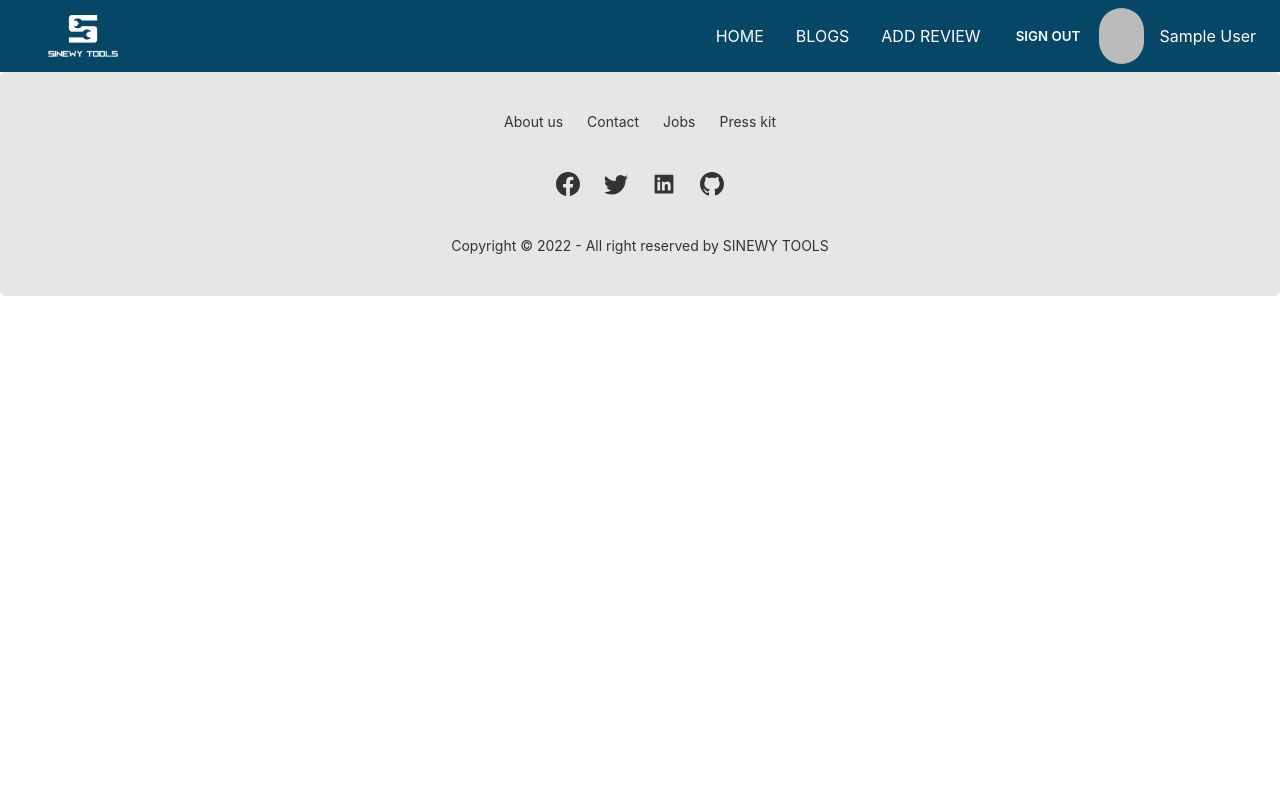
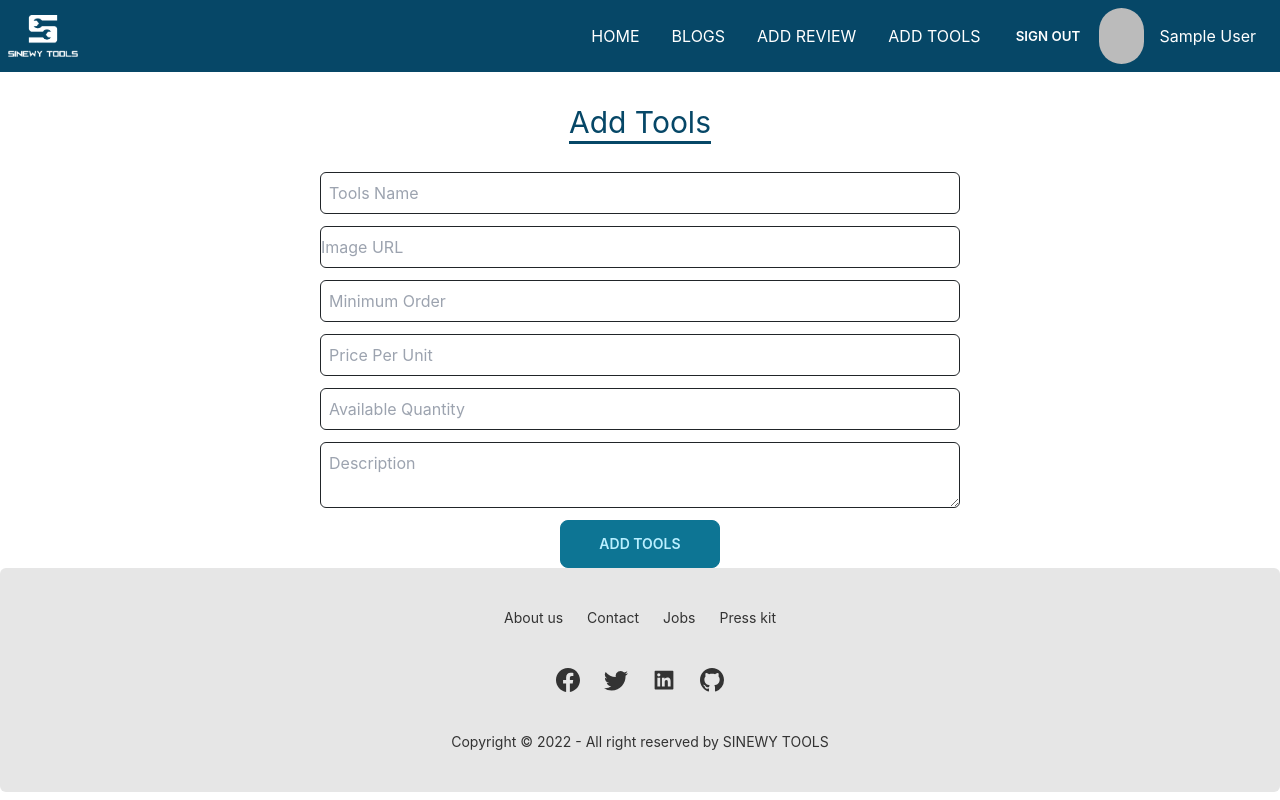
Before and after one commit to Mahabub09/getcracking-gears-a12, a React (Create React App) app: page /addTools in a window 1280 px wide. Built offline with nearby package versions, Linux system fonts and the light colour scheme; no server answers; sample sign-in values are in the browser's storage.

Commit message:
product added

```diff
--- a/src/App.js
+++ b/src/App.js
@@ -3,6 +3,7 @@ import { Route, Routes } from 'react-router-dom';
 import './App.css';
 import RequireAuth from './Components/RequireAuth/RequiureAuth';
 import AddReview from './Pages/AddReview/AddReview';
+import AddTools from './Pages/AddTools/AddTools';
 import Blogs from './Pages/Blogs/Blogs';
 import Footer from './Pages/Footer/Footer';
 import Home from './Pages/Home/Home';
@@ -20,6 +21,7 @@ function App() {
         <Route path='/home' element={<Home></Home>}></Route>
         <Route path='/tool/:toolId' element={<RequireAuth><Purchase></Purchase></RequireAuth>}></Route>
         <Route path='/addReview' element={<RequireAuth><AddReview></AddReview></RequireAuth>}></Route>
+        <Route path='/addTools' element={<RequireAuth><AddTools></AddTools></RequireAuth>}></Route>
         <Route path='/blogs' element={<Blogs></Blogs>}></Route>
         <Route path='/login' element={<Login></Login>}></Route>
         <Route path='/register' element={<Register></Register>}></Route>
--- a/src/Components/Tools/Tools.js
+++ b/src/Components/Tools/Tools.js
@@ -59,7 +59,7 @@ const Tools = () => {
             <Bounce top>
                 <div className='grid lg:grid-cols-3 md:grid-cols-1 gap-4'>
                     {
-                        tools.slice(0, 6).map(tool => <Tool
+                        tools.map(tool => <Tool
                             key={tool._id}
                             tool={tool}
                         >
--- /dev/null
+++ b/src/Pages/AddTools/AddTools.js
@@ -0,0 +1,41 @@
+import React from 'react';
+import { useForm } from "react-hook-form";
+
+const AddTools = () => {
+    const { register, handleSubmit } = useForm();
+    const onSubmit = data => {
+        console.log(data);
+        const url = `http://localhost:5000/tool`;
+        fetch(url, {
+            method: 'POST',
+            headers: {
+                'content-type': 'application/json'
+            },
+            body: JSON.stringify(data)
+        })
+            .then(res => res.json())
+            .then(result => {
+                console.log(result);
+            })
+    };
+
+
+    return (
+        <div>
+            <h1 className='text-3xl text-neutral text-center my-8 underline underline-offset-8'>Add Tools </h1>
+            <form className='flex flex-col w-50 mx-auto   space-y-3' onSubmit={handleSubmit(onSubmit)}>
+                <input className='border border-dark p-2 rounded' placeholder='Tools Name' {...register("name", { required: true, maxLength: 20 })} />
+                <input placeholder='Image URL' className='border border-dark py-2 rounded' {...register("img")} />
+
+                <input className='border border-dark p-2 rounded' placeholder='Minimum Order' type="number" {...register("min_order",)} />
+                <input className='border border-dark p-2 rounded' placeholder='Price Per Unit' type="number" {...register("price",)} />
+                <input className='border border-dark p-2 rounded' placeholder='Available Quantity' type="number" {...register("available_quantity",)} />
+                <textarea className='border border-dark p-2 rounded' placeholder='Description' {...register("short_description",)} />
+                <input className='btn btn-primary w-25 mx-auto' type="submit" value="Add Tools" />
+            </form>
+
+        </div>
+    );
+};
+
+export default AddTools;
--- a/src/Pages/Navbar/Navbar.js
+++ b/src/Pages/Navbar/Navbar.js
@@ -1,6 +1,5 @@
 import { signOut } from 'firebase/auth';
 import React from 'react';
-import { Nav } from 'react-bootstrap';
 import { useAuthState } from 'react-firebase-hooks/auth';
 import { Link } from 'react-router-dom';
 import auth from '../../firebase.init';
@@ -13,21 +12,22 @@ const Navbar = () => {
         signOut(auth);
     }
     const navBarItems = <>
-        <li><Link to="/home">HOME</Link></li>
+        <li className='p-[-16px]'><Link to="/home">HOME</Link></li>
         <li><Link to="/blogs">BLOGS</Link></li>
         <li><Link to="/addReview">ADD REVIEW</Link></li>
+        <li><Link to="/addTools">ADD TOOLS</Link></li>
         <li>{user ? <button className="btn mt-1 btn-ghost" onClick={handleSignOut} >Sign Out</button> : <Link to="/login">Login</Link>}</li>
         <img className=' w-[45px] rounded-full mx-auto' src={user?.photoURL} alt="" />
-        <Nav.Link className='p-3 ' >
+        <li className='p-3 ' >
 
             {user?.displayName}
-        </Nav.Link>
+        </li>
 
     </>
     return (
         <div>
             <div className="navbar bg-neutral text-white">
-                <div className="navbar-start">
+                <div className="navbar-start w-[75px]">
                     <div className="dropdown">
                         <label tabindex="0" className="btn btn-ghost lg:hidden">
                             <svg xmlns="http://www.w3.org/2000/svg" className="h-5 w-5" fill="none" viewBox="0 0 24 24" stroke="currentColor"><path stroke-linecap="round" stroke-linejoin="round" stroke-width="2" d="M4 6h16M4 12h8m-8 6h16" /></svg>
@@ -37,10 +37,10 @@ const Navbar = () => {
 
                         </ul>
                     </div>
-                    <Link to="/home" className="hover:text-white  ml-10 text-xl"><img className='w-[70px] ' src={logo} alt="" /></Link>
+                    <Link to="/home" className="hover:text-white   "><img className='w-[70px] ' src={logo} alt="" /></Link>
                 </div>
                 <div className="navbar-center hidden lg:flex">
-                    <ul className="menu menu-horizontal p-0">
+                    <ul className="menu menu-horizontal ">
                         {navBarItems}
 
                     </ul>
```
